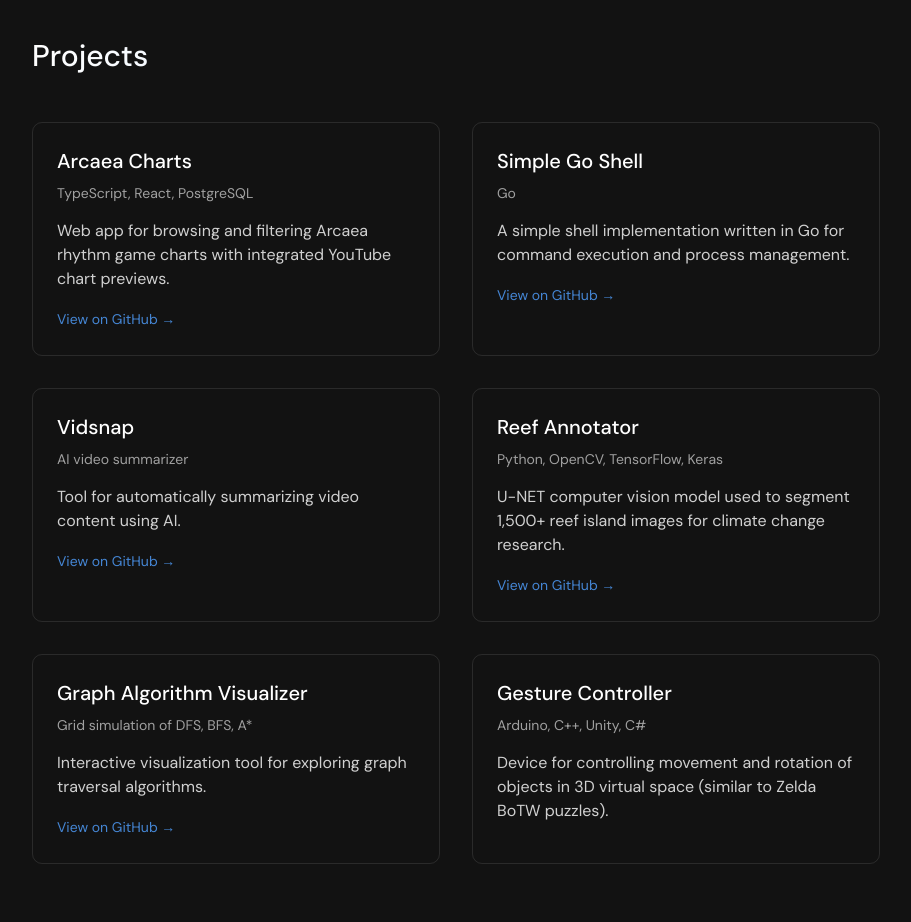
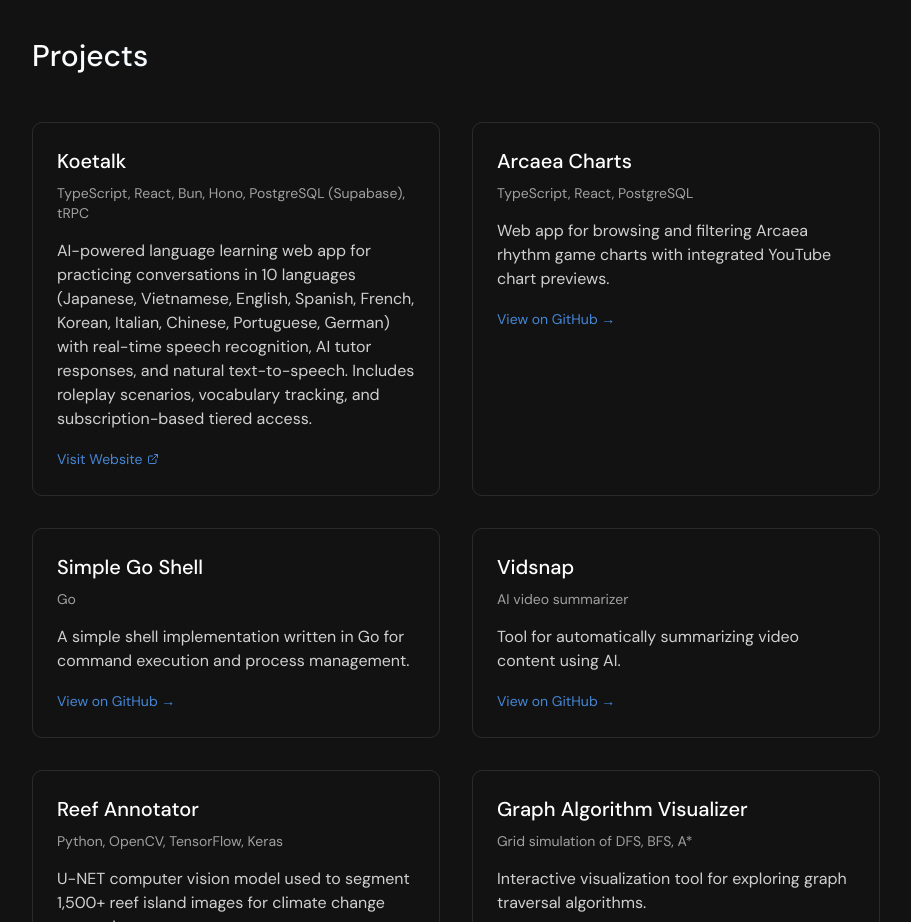
Before and after one commit to rtrin/portfolio, a Next.js app: page / in a window 1280 px wide. Shown: the part 1880-2802 px from the top of the page, without its empty margins (184-1095 px from the left). Built offline with nearby package versions, Linux system fonts and the light colour scheme.

Commit message:
add project

```diff
--- a/src/app/page.tsx
+++ b/src/app/page.tsx
@@ -267,6 +267,26 @@ export default function Home() {
             whileHover={{ y: -2 }}
             className="border border-white/10 rounded-lg p-6 hover:border-white/20 transition-colors"
           >
+            <h3 className="text-xl font-medium mb-2">Koetalk</h3>
+            <p className="text-white/60 text-sm mb-4">TypeScript, React, Bun, Hono, PostgreSQL (Supabase), tRPC</p>
+            <p className="text-white/80 mb-4">
+              AI-powered language learning web app for practicing conversations in 10 languages (Japanese, Vietnamese, English, Spanish, French, Korean, Italian, Chinese, Portuguese, German) with real-time speech recognition, AI tutor responses, and natural text-to-speech. Includes roleplay scenarios, vocabulary tracking, and subscription-based tiered access.
+            </p>
+            <a
+              href="https://koetalk.com"
+              target="_blank"
+              rel="noopener noreferrer"
+              className="text-blue-400/80 hover:text-blue-300 text-sm inline-flex items-center gap-1 transition-colors"
+            >
+              Visit Website <ExternalLink className="w-3 h-3" />
+            </a>
+          </motion.div>
+
+          <motion.div
+            variants={fadeInUp}
+            whileHover={{ y: -2 }}
+            className="border border-white/10 rounded-lg p-6 hover:border-white/20 transition-colors"
+          >
             <h3 className="text-xl font-medium mb-2">Arcaea Charts</h3>
             <p className="text-white/60 text-sm mb-4">TypeScript, React, PostgreSQL</p>
             <p className="text-white/80 mb-4">
```
